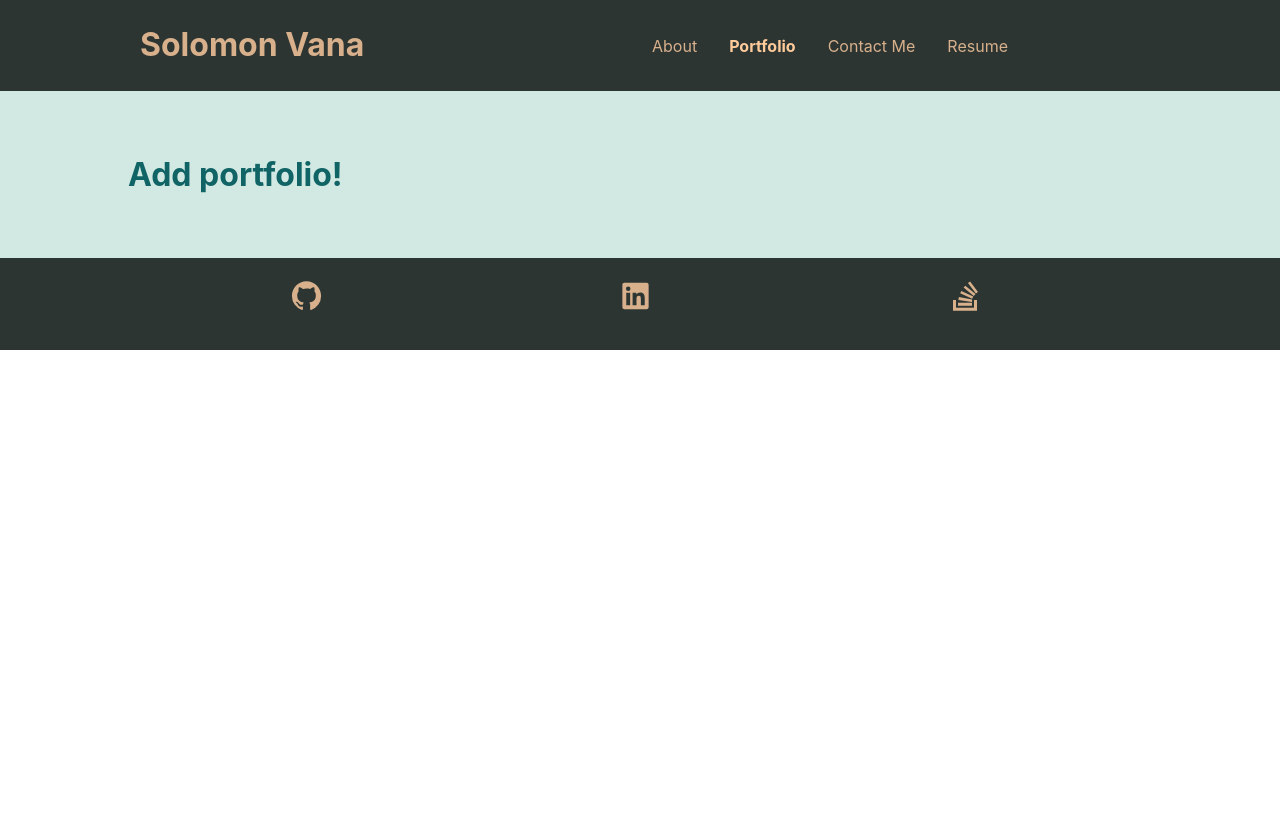
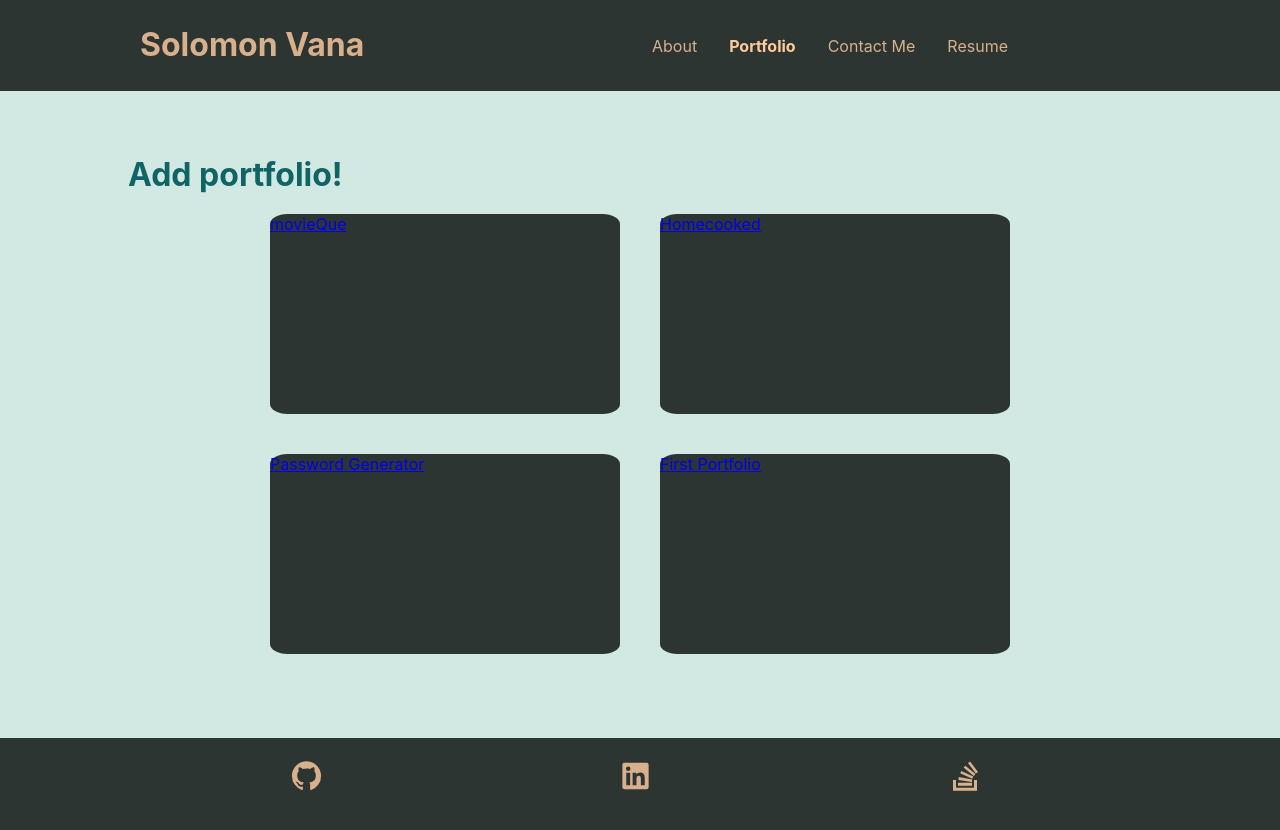
Before and after one commit to Solomon-Coding/reactPortfolio, a React (Create React App) app in the folder react-portfolio/: page /portfolio in a window 1280 px wide. Before the commit the page ends 800 px from the top, so only its background shows below. Built offline with nearby package versions, Linux system fonts and the light colour scheme.

Commit message:
Put in the framework for the different projects in the portfolio section.

```diff
--- a/react-portfolio/src/App.js
+++ b/react-portfolio/src/App.js
@@ -1,6 +1,5 @@
 import React from 'react';
 import './App.css';
-// import Navbar from './components/Navbar';
 import FooterComponent from './components/Footer';
 import HeaderComponent from './components/Header';
 import { BrowserRouter as Router, Routes, Route}
--- a/react-portfolio/src/components/pages/About/index.js
+++ b/react-portfolio/src/components/pages/About/index.js
@@ -11,10 +11,18 @@ return (
             <Img src={Picture} alt="Solomon Vana"></Img>
         </div>
         <br/>
-        <p>Lorem ipsum dolor sit, amet consectetur adipisicing elit. Odio fugit eveniet maxime. Culpa exercitationem dolorum sit natus quia, quam quasi numquam iusto eveniet voluptatum illum nulla officiis sapiente enim qui.</p>
+        <p>I'm a front-end web developer based in Verona WI, with a background in numerical analysis and
+            mechanical engineering. My attention to detail and my pursuit quality takes my work to the next
+            level. I am currently a student in the University of Wisconsin Coding Bootcamp. I am passionate
+            about coding and solving problems through code. I love the challenge that comes from staring at
+            code and finding solutions in unique and creative ways. Additionally, I love working alongside
+            other amazing programmers where we can grow as a group!</p>
         <br/>
-        <p>Lorem ipsum dolor sit, amet consectetur adipisicing elit. Odio fugit eveniet maxime. Culpa exercitationem dolorum sit natus quia, quam quasi numquam iusto eveniet voluptatum illum nulla officiis sapiente enim qui.
-        Lorem ipsum dolor sit, amet consectetur adipisicing elit. Odio fugit eveniet maxime. Culpa exercitationem dolorum sit natus quia, quam quasi numquam iusto eveniet voluptatum illum nulla officiis sapiente enim qui.</p>
+        <p>Lorem ipsum dolor sit, amet consectetur adipisicing elit. Odio fugit eveniet maxime. Culpa
+            exercitationem dolorum sit natus quia, quam quasi numquam iusto eveniet voluptatum illum nulla
+            officiis sapiente enim qui. Lorem ipsum dolor sit, amet consectetur adipisicing elit. Odio fugit
+            eveniet maxime. Culpa exercitationem dolorum sit natus quia, quam quasi numquam iusto eveniet
+            voluptatum illum nulla officiis sapiente enim qui.</p>
 
 	</main>
 );
--- /dev/null
+++ b/react-portfolio/src/components/pages/Portfolio/PortfolioElements.js
@@ -0,0 +1,15 @@
+import styled from "styled-components";
+
+export const Div = styled.div`
+width: 350px;
+height: 200px;
+background-color: #2C3532;
+margin: 20px 20px;
+border-radius:5%;
+`;
+
+export const Box = styled.div`
+display: flex;
+flex-wrap: wrap;
+justify-content: center;
+`;
--- a/react-portfolio/src/components/pages/Portfolio/index.js
+++ b/react-portfolio/src/components/pages/Portfolio/index.js
@@ -1,9 +1,18 @@
 import React from 'react';
+import projects from './projects';
+import {Div, Box} from "./PortfolioElements";
 
 const Portfolio = () => {
 return (
 	<main>
-	<h1>Add portfolio!</h1>
+		<h1>Add portfolio!</h1>
+		<Box>
+			{projects.map((project)=>
+			<Div>
+				{}
+				<a href={project.webLocation} target="_blank" rel="noreferrer">{project.name}</a>
+			</Div>)}
+		</Box>
 	</main>
 );
 };
--- /dev/null
+++ b/react-portfolio/src/components/pages/Portfolio/projects.js
@@ -0,0 +1,24 @@
+const projects = [
+{
+    name: 'movieQue',
+    webLocation: 'https://solomon-coding.github.io/movieQue/',
+    image: ''
+},
+{
+    name: 'Homecooked',
+    webLocation: 'https://homecooked.herokuapp.com/',
+    image: ''
+},
+{
+    name: 'Password Generator',
+    webLocation: 'https://solomon-coding.github.io/challenge3-passwordGenerator/',
+    image: ''
+},
+{
+    name: 'First Portfolio',
+    webLocation: 'https://solomon-coding.github.io/challenge2-portfolio/',
+    image: ''
+},
+];
+
+export default projects;
```
Also changed, not shown: react-portfolio/src/components/pages/Portfolio/portfolio.js (deleted, +0 -10 lines).
